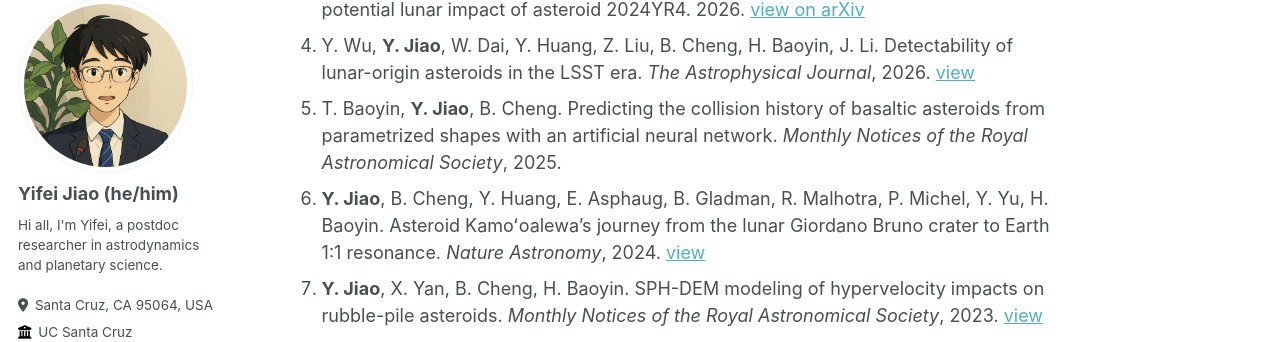
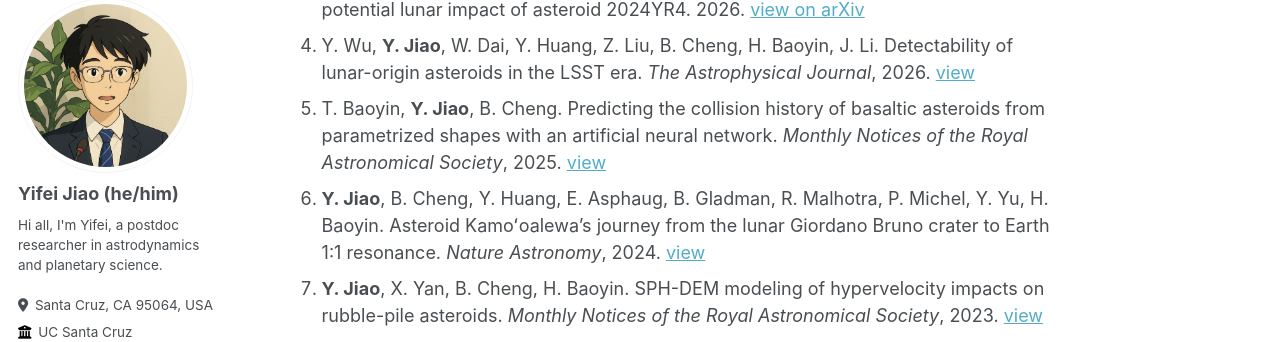
Before and after one commit to jiaoyf-thu/jiaoyf-thu.github.io, a Jekyll site: the page built from _pages/about.md, in a window 1280 px wide and 900 px high, scrolled down 1427 px. Shown: the part 108-450 px from the top of the window. Built offline with Jekyll 4.4.1, drawn with Linux system fonts in a browser that asks for light colours; some web fonts are replaced.

Commit message:
Add publication link for collision history of asteroids
Added a link to the published article for the collision history of basaltic asteroids.

```diff
--- a/_pages/about.md
+++ b/_pages/about.md
@@ -40,7 +40,7 @@ Feel free to contact me at jiaoyf.thu@gmail.com for any discussions!
 1. **Y. Jiao**, B. Cheng, H. Baoyin. Probing the Moon from future asteroid impacts: a review. *Science China Technological Sciences*, accepted. <a href="https://arxiv.org/abs/2509.01436" target="_blank">view on arXiv</a>
 1. Y. He, Y. Wu, **Y. Jiao**, W. Dai, B. Cheng, H. Baoyin. Observation timelines for the potential lunar impact of asteroid 2024YR4. 2026. <a href="https://arxiv.org/abs/2601.10666" target="_blank">view on arXiv</a>
 1. Y. Wu, **Y. Jiao**, W. Dai, Y. Huang, Z. Liu, B. Cheng, H. Baoyin, J. Li. Detectability of lunar-origin asteroids in the LSST era. *The Astrophysical Journal*, 2026. <a href="https://iopscience.iop.org/article/10.3847/1538-4357/ae2eab" target="_blank">view</a>
-1. T. Baoyin, **Y. Jiao**, B. Cheng. Predicting the collision history of basaltic asteroids from parametrized shapes with an artificial neural network. *Monthly Notices of the Royal Astronomical Society*, 2025.
+1. T. Baoyin, **Y. Jiao**, B. Cheng. Predicting the collision history of basaltic asteroids from parametrized shapes with an artificial neural network. *Monthly Notices of the Royal Astronomical Society*, 2025. <a href="https://doi.org/10.1093/mnras/staf1628" target="_blank">view</a>
 1. **Y. Jiao**, B. Cheng, Y. Huang, E. Asphaug, B. Gladman, R. Malhotra, P. Michel, Y. Yu, H. Baoyin. Asteroid Kamoʻoalewa's journey from the lunar Giordano Bruno crater to Earth 1:1 resonance. *Nature Astronomy*, 2024. <a href="https://www.nature.com/articles/s41550-024-02258-z" target="_blank">view</a>
 1. **Y. Jiao**, X. Yan, B. Cheng, H. Baoyin. SPH-DEM modeling of hypervelocity impacts on rubble-pile asteroids. *Monthly Notices of the Royal Astronomical Society*, 2023. <a href="https://doi.org/10.1093/mnras/stad3888" target="_blank">view</a>
 1. **Y. Jiao**, B. Cheng, H. Baoyin. Optimal kinetic-impact geometry for asteroid deflection exploiting Delta-V hodograph. *Journal of Guidance, Control, and Dynamics*, 2022. <a href="https://arc.aiaa.org/doi/10.2514/1.G006876" target="_blank">view</a>
```
